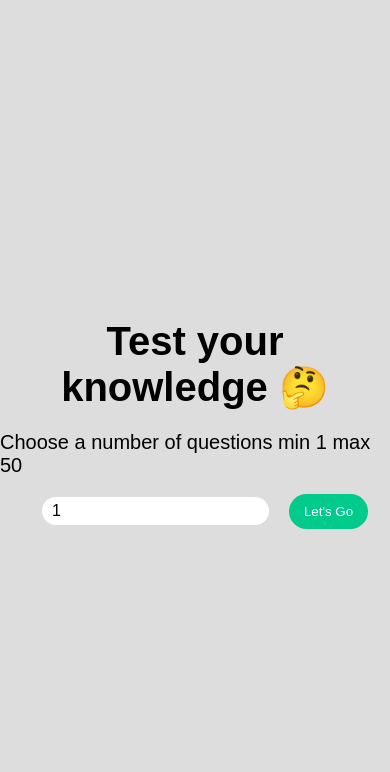
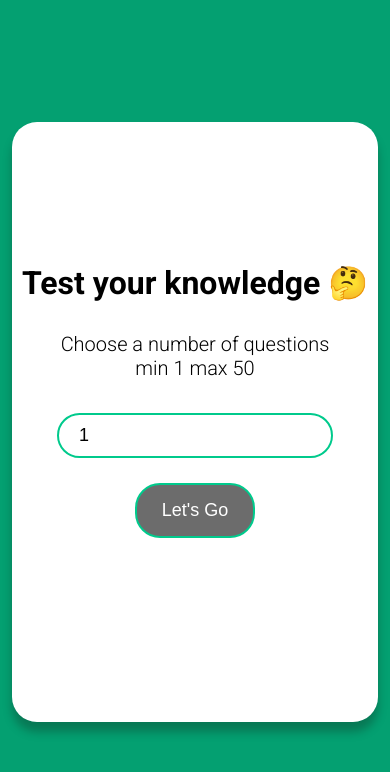
Before and after one commit to HaySsor/QuizVue, a Vue app: page / in a window 390 px wide. Shown: the top 772 px of the page. Built offline with nearby package versions, Linux system fonts and the light colour scheme.

Commit message:
change style, and add mobile look, change colors

```diff
--- a/index.html
+++ b/index.html
@@ -1,13 +1,19 @@
 <!DOCTYPE html>
 <html lang="en">
+
 <head>
   <meta charset="UTF-8">
   <link rel="icon" href="/favicon.ico">
   <meta name="viewport" content="width=device-width, initial-scale=1.0">
+  <link rel="preconnect" href="https://fonts.googleapis.com">
+  <link rel="preconnect" href="https://fonts.gstatic.com" crossorigin>
+  <link href="https://fonts.googleapis.com/css2?family=Roboto:wght@300;700&display=swap" rel="stylesheet">
   <title>Vite App</title>
 </head>
+
 <body>
   <div id="app"></div>
   <script type="module" src="/src/main.js"></script>
 </body>
+
 </html>
--- a/src/App.vue
+++ b/src/App.vue
@@ -1,5 +1,6 @@
 <template>
-  <h1>Test your knowledge 🤔</h1>
+  <div class="section">
+    <h1 class="home-title">Test your knowledge 🤔</h1>
     <QuizIntro
       v-if="!loadedData"
       :error="error"
@@ -37,6 +38,7 @@
         </div>
       </div>
       <QuizLoadingDataSpinner v-else />
+    </div>
   </div>
 </template>
 
--- a/src/assets/main.css
+++ b/src/assets/main.css
@@ -6,108 +6,100 @@
   padding: 0;
 }
 body {
-  font-size: 20px;
-  font-family: sans-serif;
-  padding-top: 20px;
+  background-repeat: no-repeat;
   display: flex;
   justify-content: center;
   align-items: center;
   height: 100vh;
-  background-color: #ddd;
+  background-color: #04a071;
+  font-family: 'Roboto', sans-serif;
 }
-#app {
+.section {
+  display: flex;
+  height: 600px;
+  justify-content: center;
+  align-items: center;
+  flex-direction: column;
+  box-shadow: 0px 10px 10px rgba(18, 2, 2, 0.252);
+  background-color: white;
+  padding: 20px 10px;
+  border-radius: 25px;
+}
+.questions-ctr {
+  display: flex;
+  justify-content: center;
+  align-items: center;
+}
+.question {
   display: flex;
   justify-content: center;
   align-items: center;
   flex-direction: column;
+  background-color: #00ca8c;
+  padding: 20px;
+  text-align: center;
+  font-size: 20px;
+  color: white;
+  border-radius: 25px;
+  margin-bottom: 20px;
 }
-.input-number {
-  padding: 5px 10px;
-  margin: 20px;
-  border: none;
+.answers {
+  display: grid;
+  grid-template-columns: repeat(2, 1fr);
+  gap: 10px;
+}
+.answer {
+  display: flex;
+  justify-content: center;
+  align-items: center;
+  width: 100%;
+  background-color: #00ca8c;
   border-radius: 25px;
-  font-size: 16px;
+  padding: 30px;
+  text-align: center;
+  color: white;
+  cursor: pointer;
 }
-h1 {
+.answer:hover,
+.answer:focus {
+  background-color: #05805b;
+}
+.form {
+  display: flex;
+  justify-content: center;
+  align-items: center;
+  flex-direction: column;
+  margin: 30px;
+}
+.label {
+  font-size: 20px;
   text-align: center;
   margin-bottom: 20px;
 }
 .option {
   display: flex;
-  justify-content: center;
+  justify-content: space-around;
   align-items: center;
+  flex-direction: column;
+  height: 150px;
+}
+.input-number {
+  padding: 10px 20px;
+  border: 2px solid #00ca8c;
+  border-radius: 25px;
+  font-size: 18px;
 }
 .option button {
-  border: none;
-  padding: 10px 15px;
+  padding: 15px 25px;
   border-radius: 25px;
+  border: 2px solid #00ca8c;
+  background-color: rgba(51, 51, 51, 0.716);
+  color: white;
+  font-size: 18px;
+}
+.option button:hover {
+  border: 2px solid rgba(51, 51, 51, 0.716);
   background-color: #00ca8c;
-  cursor: pointer;
-  color: white;
-}
-.ctr {
-  width: 500px;
-  height: 550px;
-  border-radius: 25px;
-  overflow: hidden;
-  position: relative;
-}
-.questions-ctr {
-  position: relative;
-  overflow: hidden;
-}
-.question {
-  padding: 20px;
-  border-top-left-radius: 25px;
-  border-top-right-radius: 25px;
-  border-radius: 25px;
-  font-size: 32px;
-  font-weight: bold;
-  text-align: center;
-  background-color: #00ca8c;
-  color: #fff;
-  box-sizing: border-box;
-}
-.single-question {
-  position: relative;
-  width: 100%;
-}
-.answers {
-  display: flex;
-  flex-wrap: wrap;
-  justify-content: center;
-  align-items: center;
-  gap: 5px;
-  padding: 20px;
-}
-.answer {
-  display: flex;
-  justify-content: center;
-  align-items: center;
-  padding: 20px;
-  font-size: 18px;
-  width: 45%;
-  height: 100px;
-  background-color: #fff;
-  transition: 0.2s linear all;
-  position: relative;
-  margin: 5px 0;
-  border-radius: 25px;
-}
-.answer span {
-  display: inline-block;
-  margin-left: 5px;
-  font-size: 0.75em;
-  font-style: italic;
-}
-.progress {
-  height: 50px;
-  margin-top: 10px;
-  background-color: #fff;
-  position: relative;
-  border-radius: 25px;
-  margin-bottom: 20px;
-  overflow: hidden;
 }
 .bar {
   height: 50px;
@@ -120,31 +112,77 @@ h1 {
 .full {
   background-color: lightgreen;
 }
+.progress {
+  margin-top: 10px;
+  position: relative;
+}
 .status {
   position: absolute;
-  top: 15px;
-  left: 0;
+  top: 50%;
+  left: 50%;
+  transform: translate(-50%, -50%);
+  width: 100%;
   text-align: center;
-  color: black;
-  width: 100%;
+  margin-bottom: 10px;
+  border-radius: 25px;
+  font-size: 15px;
 }
-.answer:not(.is-answered) {
+.bar {
+  border-radius: 25px;
+  text-align: center;
+  margin-bottom: 10px;
+}
+.result {
+  overflow: scroll;
+  height: 350px;
+  border-radius: 25px;
+  border: 2px solid #00ca8c;
+}
+.score {
+  text-align: center;
+}
+.result::-webkit-scrollbar {
+  display: none;
+}
+.reset-btn {
+  background-color: #ff6372;
+  border: 0;
+  font-size: 22px;
+  color: #fff;
+  padding: 10px 25px;
+  margin: 10px auto;
+  display: block;
+  border-radius: 25px;
   cursor: pointer;
 }
-.answer:not(.is-answered):hover {
+.boxQ {
+  display: flex;
+  flex-direction: column;
+  padding: 20px;
+  margin: px;
+  border-bottom: 1px dashed black;
+}
+.result-question {
   background-color: #00ca8c;
-  color: #fff;
+  color: white;
+  padding: 10px;
+  border-radius: 25px;
+  text-align: center;
 }
-
-.title {
-  width: 100%;
-  padding: 20px;
-  font-size: 32px;
-  font-weight: bold;
+.error {
+  font-size: 15px;
   text-align: center;
-  background-color: #12cbc4;
-  color: #fff;
-  box-sizing: border-box;
+  color: tomato;
+}
+.user-answer,
+.correct {
+  text-align: center;
+  padding: 5px;
+  border-radius: 25px;
+  margin: 5px;
+}
+.correct {
+  background-color: lightgreen;
 }
 
 .fade-enter-from {
@@ -164,78 +202,6 @@ h1 {
 }
 .fade-leave-from {
   transform: scale(1);
-}
-
-.reset-btn {
-  background-color: #ff6372;
-  border: 0;
-  font-size: 22px;
-  color: #fff;
-  padding: 10px 25px;
-  margin: 10px auto;
-  display: block;
-  border-radius: 25px;
-  cursor: pointer;
-}
-
-.result {
-  border-radius: 25px;
-  color: white;
-  overflow: scroll;
-  height: 400px;
-}
-.result::-webkit-scrollbar {
-  display: none;
-}
-.boxQ {
-  display: flex;
-  flex-direction: column;
-  background-color: #31313156;
-  padding: 20px;
-  margin: px;
-}
-.boxQ:nth-child(2) {
-  border-top-left-radius: 25px;
-  border-top-right-radius: 25px;
-}
-.score {
-  text-align: center;
-  color: #000;
-}
-.correct {
-  background-color: lightgreen;
-  padding: 5px;
-  border-radius: 15px;
-  text-align: center;
-  margin-bottom: 5px;
-}
-.user-answer {
-  padding: 5px;
-  border-radius: 15px;
-  text-align: center;
-}
-.reset-btn:active,
-.reset-btn:focus,
-.reset-btn:hover {
-  border: 0;
-  outline: 0;
-}
-.result-question {
-  margin-bottom: 10px;
-}
-.error {
-  font-size: 15px;
-  text-align: center;
-  color: tomato;
-}
-.error-input {
-  border: 1px solid tomato;
-  transition: transform 0.5s;
-  animation: error 1s;
-}
-.info {
-  font-size: 13px;
-  text-align: center;
 }
 .lds-dual-ring {
   display: inline-block;
@@ -276,3 +242,9 @@ h1 {
     transform: rotate(0);
   }
 }
+
+@media (min-width: 1200px) {
+  .section {
+    width: 800px;
+  }
+}
--- a/src/components/QuizIntro.vue
+++ b/src/components/QuizIntro.vue
@@ -1,6 +1,6 @@
 <template>
-  <form @submit.prevent="$emit('onSubmit', value)">
-    <label>Choose a number of questions min 1 max 50</label>
+  <form @submit.prevent="$emit('onSubmit', value)" class="form">
+    <label class="label">Choose a number of questions <br> min 1 max 50</label>
     <div class="option">
       <input
         v-model="value"
```
Also changed, not shown: public/question-mark-g2194c013e_1280.jpg (added). Lines whose indentation alone changed are shown as unchanged.
